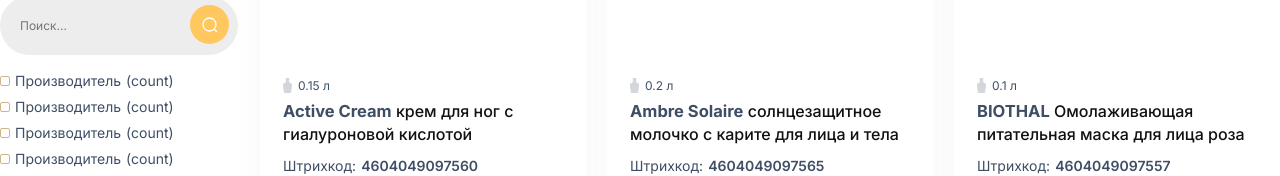
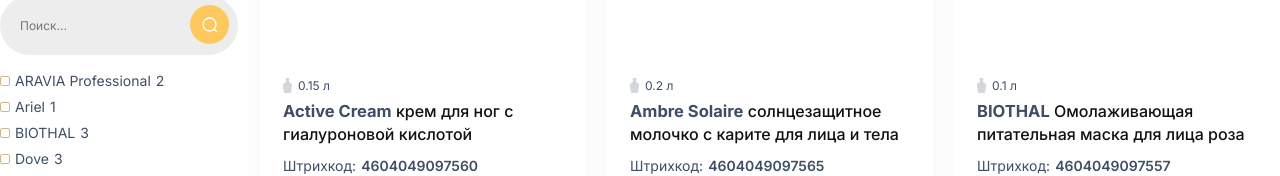
Before and after one commit to Wyctpukkk/emarket, a React (Create React App) app: page / in a window 1280 px wide. Shown: the part 625-801 px from the top of the page. Built offline with nearby package versions, Linux system fonts and the light colour scheme.

Commit message:
feat sorting by brand filter

```diff
--- a/src/components/cards/Cards.tsx
+++ b/src/components/cards/Cards.tsx
@@ -24,6 +24,10 @@
 
   const maxPrice: number = useAppSelector(
     (state) => state.sortReducer.maxPrice
+  );
+
+  const brandPropery: string[] = useAppSelector(
+    (state) => state.sortReducer.brand
   );
 
   useEffect(() => {
@@ -55,14 +59,22 @@
   useEffect(() => {
     setItems([
       ...db.filter((obj: Product) => {
-        const arr = obj.price > minPrice && obj.price < maxPrice;
-        console.log(arr);
         return obj.price > minPrice && obj.price < maxPrice;
       }),
     ]);
-    console.log(minPrice);
-    console.log(maxPrice);
   }, [minPrice, maxPrice]);
+
+  useEffect(() => {
+    if (brandPropery.length === 0) {
+      setItems(db);
+    } else {
+      setItems([
+        ...db.filter((obj: Product) => {
+          return brandPropery.includes(obj.brand);
+        }),
+      ]);
+    }
+  }, [brandPropery]);
 
   useEffect(() => {
     if (sortProperty === 'priceUp') {
--- a/src/components/filter/Filter.scss
+++ b/src/components/filter/Filter.scss
@@ -106,6 +106,9 @@
     display: flex;
     gap: 5px;
     align-items: center;
+    &:first-letter {
+      text-transform: capitalize;
+    }
   }
   &__real {
     display: none;
--- a/src/components/filter/Filter.tsx
+++ b/src/components/filter/Filter.tsx
@@ -4,7 +4,10 @@
   setSearch,
   setMinPrice,
   setMaxPrice,
+  setBrand,
 } from '../../store/reducers/sortSlice';
+import { useEffect, useState } from 'react';
+import db from '../../db.json';
 
 const Filter = () => {
   const category = [
@@ -20,11 +23,20 @@
     { first: 'Гигиена', second: 'полости рта', categoryProperty: 10 },
     { first: 'Бумажная', second: 'продукция', categoryProperty: 11 },
   ];
+  interface StateProperties {
+    brand: string;
+    count: number;
+  }
+  const [massiveOfBrands, setMassiveOfBrands] = useState<StateProperties[]>([]);
 
   const dispatch = useAppDispatch();
 
   const categoryProperty: number = useAppSelector(
     (state) => state.sortReducer.category
+  );
+
+  const brandProperty: string[] = useAppSelector(
+    (state) => state.sortReducer.brand
   );
 
   const onClickSelected = (id: number) => {
@@ -44,6 +56,48 @@
   const onChangeMaxPriceSelected = (max: number | string) => {
     dispatch(setMaxPrice(+max));
   };
+
+  const onClickBrandSelected = (value: string) => {
+    let array = [...brandProperty];
+
+    if (brandProperty.includes(value)) {
+      array = [...array.filter((obj) => obj !== value)];
+    } else {
+      array.push(value);
+    }
+
+    dispatch(setBrand(array));
+  };
+  console.log(brandProperty);
+
+  useEffect(() => {
+    const res = db
+      .map((obj, id) => {
+        return obj.brand;
+      })
+      .sort();
+
+    const unicCollection = new Set(res);
+    const arr = Array.from(unicCollection);
+
+    const lengths: number[] = [];
+
+    for (let i = 0; i < arr.length; i++) {
+      const lengthOfBrand: number = res.filter((obj, id) => {
+        return obj === arr[i];
+      }).length;
+      lengths.push(lengthOfBrand);
+    }
+
+    const brandFilter: Array<any> = [];
+    const createObj = (key: string, value: number) => {
+      brandFilter.push({ brand: key, count: value });
+    };
+    for (let i = 0; i < arr.length; i++) {
+      createObj(arr[i], lengths[i]);
+    }
+    setMassiveOfBrands(brandFilter);
+  }, []);
 
   return (
     <div className="filter-wrapper">
@@ -85,34 +139,22 @@
             <div className="filter-search__search-icon"></div>
           </div>
           <ul className="checkbox">
-            <li className="checkbox__item">
-              <label className="checkbox__lable">
-                <input className="checkbox__real" type="checkbox" />
-                <span className="checkbox__fake"></span>
-                Производитель <span>(count)</span>
-              </label>
-            </li>
-            <li className="checkbox__item">
-              <label className="checkbox__lable">
-                <input className="checkbox__real" type="checkbox" />
-                <span className="checkbox__fake"></span>
-                Производитель <span>(count)</span>
-              </label>
-            </li>
-            <li className="checkbox__item">
-              <label className="checkbox__lable">
-                <input className="checkbox__real" type="checkbox" />
-                <span className="checkbox__fake"></span>
-                Производитель <span>(count)</span>
-              </label>
-            </li>
-            <li className="checkbox__item">
-              <label className="checkbox__lable">
-                <input className="checkbox__real" type="checkbox" />
-                <span className="checkbox__fake"></span>
-                Производитель <span>(count)</span>
-              </label>
-            </li>
+            {massiveOfBrands.map((obj, id) => {
+              return (
+                <li className="checkbox__item" key={id}>
+                  <label className="checkbox__lable">
+                    <input
+                      className="checkbox__real"
+                      type="checkbox"
+                      onClick={() => onClickBrandSelected(obj.brand)}
+                    />
+                    <span className="checkbox__fake"></span>
+                    {obj.brand}
+                    <span>{obj.count}</span>
+                  </label>
+                </li>
+              );
+            })}
           </ul>
         </div>
         <div className="filter__category">
--- a/src/db.json
+++ b/src/db.json
@@ -186,8 +186,8 @@
     "typeValue": 0.4,
     "uid": 4604049097563,
     "category": [5],
-    "productedBy": "Чистая Линия",
-    "brand": "Чистая Линия",
+    "productedBy": "Чистая линия",
+    "brand": "Чистая линия",
     "desc": "для всех типов волос с экстрактом крапивы",
     "price": 101
   },
--- a/src/store/reducers/sortSlice.ts
+++ b/src/store/reducers/sortSlice.ts
@@ -2,6 +2,7 @@
 import type { PayloadAction } from '@reduxjs/toolkit';
 
 interface sortState {
+  brand: string[];
   minPrice: number;
   maxPrice: number;
   search: string;
@@ -13,6 +14,7 @@
 }
 
 const initialState: sortState = {
+  brand: [],
   minPrice: 0,
   maxPrice: 10000,
   search: '',
@@ -42,10 +44,19 @@
     setMaxPrice(state, action: PayloadAction<number>) {
       state.maxPrice = action.payload;
     },
+    setBrand(state, action: PayloadAction<string[]>) {
+      state.brand = action.payload;
+    },
   },
 });
 
-export const { setSort, setCategory, setSearch, setMinPrice, setMaxPrice } =
-  sortSlice.actions;
+export const {
+  setSort,
+  setCategory,
+  setSearch,
+  setMinPrice,
+  setMaxPrice,
+  setBrand,
+} = sortSlice.actions;
 
 export default sortSlice.reducer;
```
